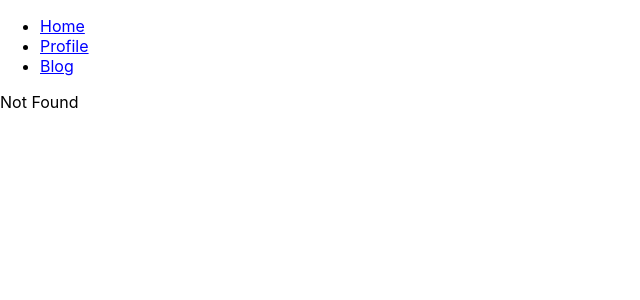
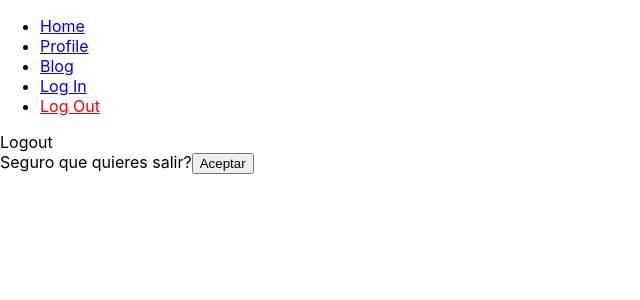
Before and after one commit to pamg201313876/React-Navegacion, a React (Create React App) app: page /#/logout in a window 1280 px wide. Before the commit this address had no page. Shown: the top 300 px of the page, without its empty margins (0-640 px from the left). Built offline with nearby package versions, Linux system fonts and the light colour scheme.

Commit message:
Clase 11 Creación de Hooks UseAuth para login y logut

```diff
--- a/src/App.js
+++ b/src/App.js
@@ -1,29 +1,35 @@
 import logo from './logo.svg';
 import './App.css';
-import {HashRouter, Routes, Route}  from 'react-router-dom';
-import {HomePage} from './Components/HomePage'
-import {BlogPage} from './Components/BlogPage'
-import {ProfilePage} from './Components/ProfilePage'
-import {Menu} from './Components/Menu'
+import { HashRouter, Routes, Route } from 'react-router-dom';
+import { HomePage } from './Components/HomePage'
+import { BlogPage } from './Components/BlogPage'
+import { ProfilePage } from './Components/ProfilePage'
+import { Menu } from './Components/Menu'
 import { BlogPost } from './Components/BlogPost';
+import { Login } from './Components/Login';
+import { Logout } from './Components/Logout';
+import { AuthProvider, useAuth } from './Data/Auth';
 
 
 function App() {
   return (
     <HashRouter>
-        <Menu/>
+      <AuthProvider>
+        <Menu />
 
-      <Routes>
-          <Route path="/" element={<HomePage/>}/>
+        <Routes>
+          <Route path="/" element={<HomePage />} />
 
-          <Route path="/blog" element={<BlogPage/>}>
-            <Route path=":slug" element={<BlogPost/>}/>
+          <Route path="/blog" element={<BlogPage />}>
+            <Route path=":slug" element={<BlogPost />} />
           </Route>
 
-          <Route path="/profile" element={<ProfilePage/>}/>
-          <Route path="*" element={<p>Not Found</p>}/>
-      </Routes>
-
+          <Route path="/login" element={<Login />} />
+          <Route path="/logout" element={<Logout />} />
+          <Route path="/profile" element={<ProfilePage />} />
+          <Route path="*" element={<p>Not Found</p>} />
+        </Routes>
+      </AuthProvider>
     </HashRouter>
   );
 }
--- /dev/null
+++ b/src/Components/Login.js
@@ -0,0 +1,33 @@
+import React from 'react'
+import { useNavigate } from 'react-router-dom';
+import { useAuth } from '../Data/Auth'
+
+export const Login = () => {
+
+    const navigate = useNavigate();
+    const {user, login, logout} = useAuth();
+    const [username, setUsername] = React.useState("")
+
+
+    const logearse = () => {
+        login({username})
+        navigate('/profile')
+    }
+
+    return (
+        <>
+            <h1>Login</h1>
+
+            <form onSubmit={logearse} >
+                <label>
+                    Username
+                </label>
+                <input
+                    value={username}
+                    onChange={e => setUsername(e.target.value)}
+                />
+                <button type="submit" >Aceptar</button>
+            </form>
+        </>
+    )
+}
--- /dev/null
+++ b/src/Components/Logout.js
@@ -0,0 +1,28 @@
+import React from 'react'
+import { useNavigate } from 'react-router-dom'
+import { useAuth } from '../Data/Auth'
+
+export const Logout = () => {
+
+    const auth = useAuth()
+    const navigate = useNavigate();
+
+    const logout = () => {
+        console.log("Saliendo...")
+        auth.logout()
+        navigate('/')
+    }
+
+    return (
+        <>
+            <hi>Logout</hi>
+
+            <form onSubmit={logout} >
+                <label>
+                    Seguro que quieres salir?
+                </label>
+                <button type="submit" >Aceptar</button>
+            </form>
+        </>
+    )
+}
--- a/src/Components/Menu.js
+++ b/src/Components/Menu.js
@@ -5,45 +5,11 @@ export const Menu = () => {
   return (
     <nav>
       <ul>
-        {/* <li>
-          <Link to="/">Home</Link>
-        </li>
-        <li>
-          <Link to="/blog">Blog</Link>
-        </li>
-        <li>
-          <Link to="/profile">Profile</Link>
-        </li> */}
-
-        {/* <li>
-          <NavLink
-            to={"/home"}
-            style={({ isActive }) => ({ color: isActive ? 'red' : 'blue' })}
-          >Home</NavLink>
-        </li>
-
-
-        <li>
-          <NavLink
-            to={"/blog"}
-            style={({ isActive }) => ({ color: isActive ? 'red' : 'blue' })}
-          >Blog</NavLink>
-        </li>
-
-
-        <li>
-          <NavLink
-            to={"/profile"}
-            style={({ isActive }) => ({ color: isActive ? 'red' : 'blue' })}
-          >Profile</NavLink>
-        </li>
-
-      */}
 
         {route.map(route => (
 
-          <li>
-            <NavLink key={route.to} to={route.to} style={({ isActive }) => ({ color: isActive ? 'red' : 'blue' })} >{route.text}</NavLink>
+          <li key={route.to} >
+            <NavLink to={route.to} style={({ isActive }) => ({ color: isActive ? 'red' : 'blue' })} >{route.text}</NavLink>
           </li>
 
         ))}
@@ -67,5 +33,13 @@ route.push(
   {
     to: '/blog',
     text: 'Blog'
-  }
+  },
+  {
+    to: '/login',
+    text: 'Log In'
+  },
+  {
+    to: '/logout',
+    text: 'Log Out'
+  },
 )
--- /dev/null
+++ b/src/Data/Auth.js
@@ -0,0 +1,38 @@
+import React from 'react';
+
+const AuthContext = React.createContext();
+
+const auth = {};
+
+function AuthProvider({ children }) {
+
+    const [user, setUser] = React.useState(null)
+
+    const login = ({username}) => {
+        setUser(username)
+    }
+
+    const logout = () => {
+        setUser(null)
+    }
+
+    const auth = { user, login, logout };
+
+    return (
+        <AuthContext.Provider value={auth} >
+            {children}
+        </AuthContext.Provider>
+    )
+}
+
+
+function useAuth() {
+    const auth = React.useContext(AuthContext);
+    return auth;
+}
+
+
+export {
+    AuthProvider,
+    useAuth
+};
```
